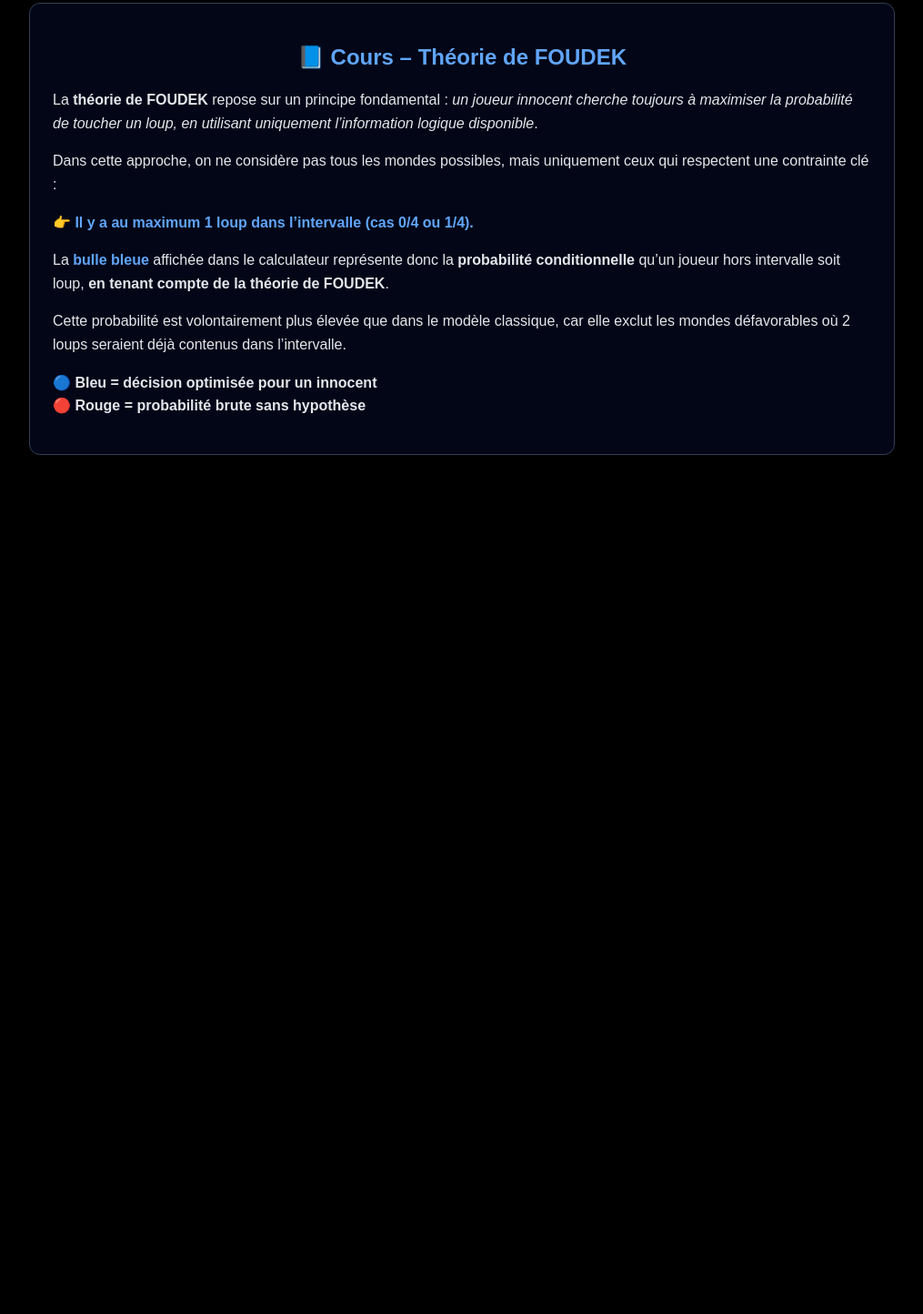
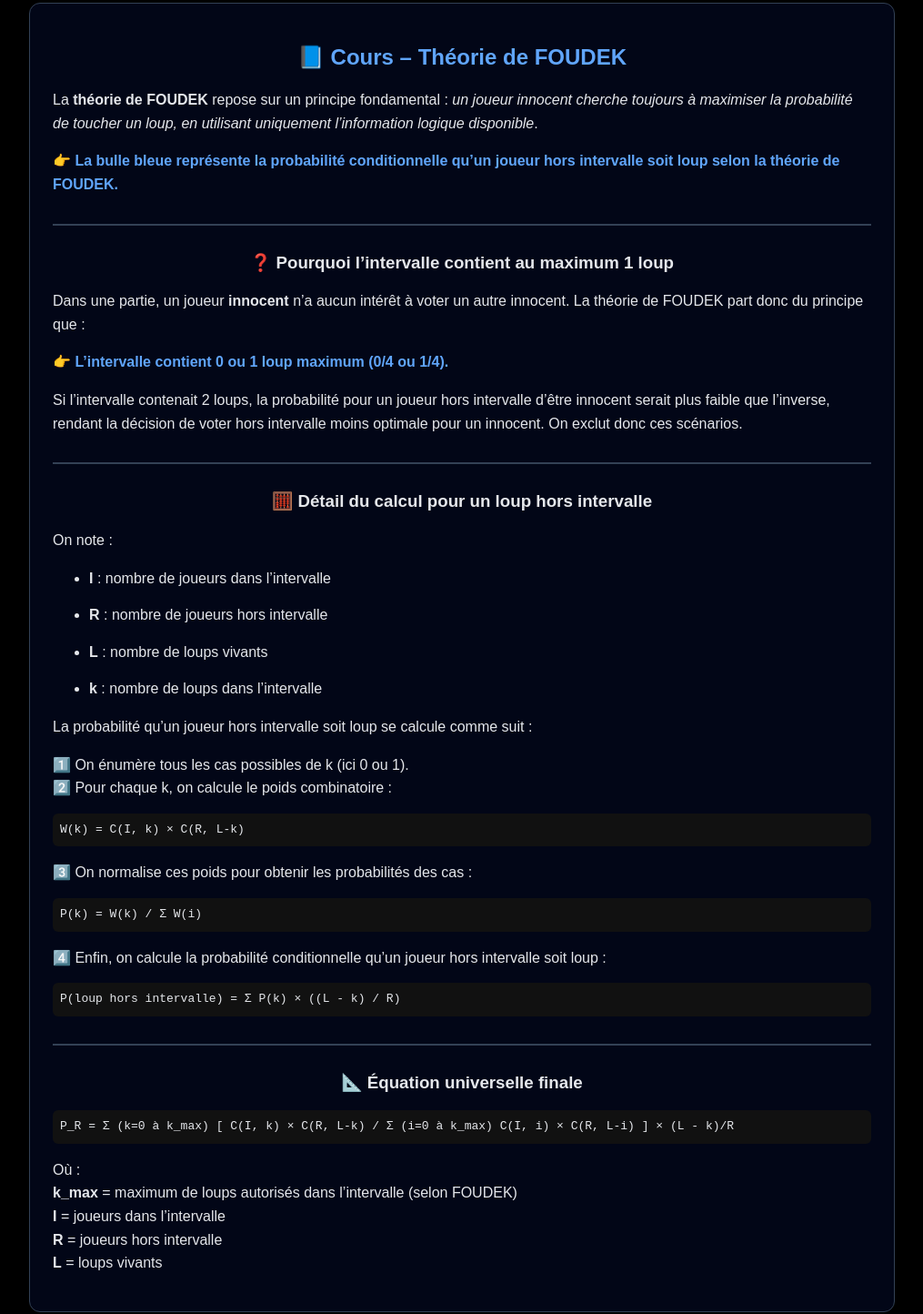
Before and after one commit to foudek/Foudek-th-orie, a plain HTML site: page index.html in a window 1280 px wide. Shown: the part 526-1970 px from the top of the page at 91% size, without its empty margins (132-1147 px from the left). Before the commit the page ends 1086 px from the top, so only its background shows below. Drawn offline with Linux system fonts and the light colour scheme.

Commit message:
Update index.html

```diff
--- a/index.html
+++ b/index.html
@@ -92,7 +92,7 @@ button:hover {
   color: #60a5fa;
 }
 
-.course p {
+.course p, .course ul, .course li {
   line-height: 1.6;
   margin-bottom: 15px;
 }
@@ -100,6 +100,11 @@ button:hover {
 .blue {
   color: #60a5fa;
   font-weight: bold;
+}
+
+hr {
+  border:1px solid #334155;
+  margin:30px 0;
 }
 </style>
 </head>
@@ -158,32 +163,88 @@ button:hover {
     en utilisant uniquement l’information logique disponible</em>.
   </p>
 
+  <p class="blue">
+    👉 La bulle bleue représente la <strong>probabilité conditionnelle</strong> qu’un joueur hors intervalle soit loup selon la théorie de FOUDEK.
+  </p>
+
+  <hr>
+
+  <h3>❓ Pourquoi l’intervalle contient au maximum 1 loup</h3>
+
   <p>
-    Dans cette approche, on ne considère pas tous les mondes possibles,
-    mais uniquement ceux qui respectent une contrainte clé :
+    Dans une partie, un joueur <strong>innocent</strong> n’a aucun intérêt
+    à voter un autre innocent. La théorie de FOUDEK part donc du principe que :
   </p>
 
   <p class="blue">
-    👉 Il y a au maximum 1 loup dans l’intervalle (cas 0/4 ou 1/4).
+    👉 L’intervalle contient 0 ou 1 loup maximum (0/4 ou 1/4).
   </p>
 
   <p>
-    La <span class="blue">bulle bleue</span> affichée dans le calculateur
-    représente donc la <strong>probabilité conditionnelle</strong>
-    qu’un joueur hors intervalle soit loup,
-    <strong>en tenant compte de la théorie de FOUDEK</strong>.
+    Si l’intervalle contenait 2 loups, la probabilité pour un joueur hors intervalle d’être innocent
+    serait plus faible que l’inverse, rendant la décision de voter hors intervalle moins optimale pour un innocent.
+    On exclut donc ces scénarios.
+  </p>
+
+  <hr>
+
+  <h3>🧮 Détail du calcul pour un loup hors intervalle</h3>
+
+  <p>
+    On note :
+  </p>
+  <ul>
+    <li><strong>I</strong> : nombre de joueurs dans l’intervalle</li>
+    <li><strong>R</strong> : nombre de joueurs hors intervalle</li>
+    <li><strong>L</strong> : nombre de loups vivants</li>
+    <li><strong>k</strong> : nombre de loups dans l’intervalle</li>
+  </ul>
+
+  <p>
+    La probabilité qu’un joueur hors intervalle soit loup se calcule comme suit :
   </p>
 
   <p>
-    Cette probabilité est volontairement plus élevée que dans le modèle classique,
-    car elle exclut les mondes défavorables où 2 loups seraient déjà contenus
-    dans l’intervalle.
+    1️⃣ On énumère tous les cas possibles de k (ici 0 ou 1).<br>
+    2️⃣ Pour chaque k, on calcule le poids combinatoire :
+  </p>
+
+  <p style="font-family:monospace; background:#111; padding:8px; border-radius:6px;">
+    W(k) = C(I, k) × C(R, L-k)
   </p>
 
   <p>
-    🔵 <strong>Bleu = décision optimisée pour un innocent</strong><br>
-    🔴 <strong>Rouge = probabilité brute sans hypothèse</strong>
+    3️⃣ On normalise ces poids pour obtenir les probabilités des cas :
   </p>
+
+  <p style="font-family:monospace; background:#111; padding:8px; border-radius:6px;">
+    P(k) = W(k) / Σ W(i)
+  </p>
+
+  <p>
+    4️⃣ Enfin, on calcule la probabilité conditionnelle qu’un joueur hors intervalle soit loup :
+  </p>
+
+  <p style="font-family:monospace; background:#111; padding:8px; border-radius:6px;">
+    P(loup hors intervalle) = Σ P(k) × ((L - k) / R)
+  </p>
+
+  <hr>
+
+  <h3>📐 Équation universelle finale</h3>
+
+  <p style="font-family:monospace; background:#111; padding:8px; border-radius:6px;">
+    P_R = Σ (k=0 à k_max) [ C(I, k) × C(R, L-k) / Σ (i=0 à k_max) C(I, i) × C(R, L-i) ] × (L - k)/R
+  </p>
+
+  <p>
+    Où :<br>
+    <strong>k_max</strong> = maximum de loups autorisés dans l’intervalle (selon FOUDEK)<br>
+    <strong>I</strong> = joueurs dans l’intervalle<br>
+    <strong>R</strong> = joueurs hors intervalle<br>
+    <strong>L</strong> = loups vivants
+  </p>
+
 </div>
 
 <script>
```
